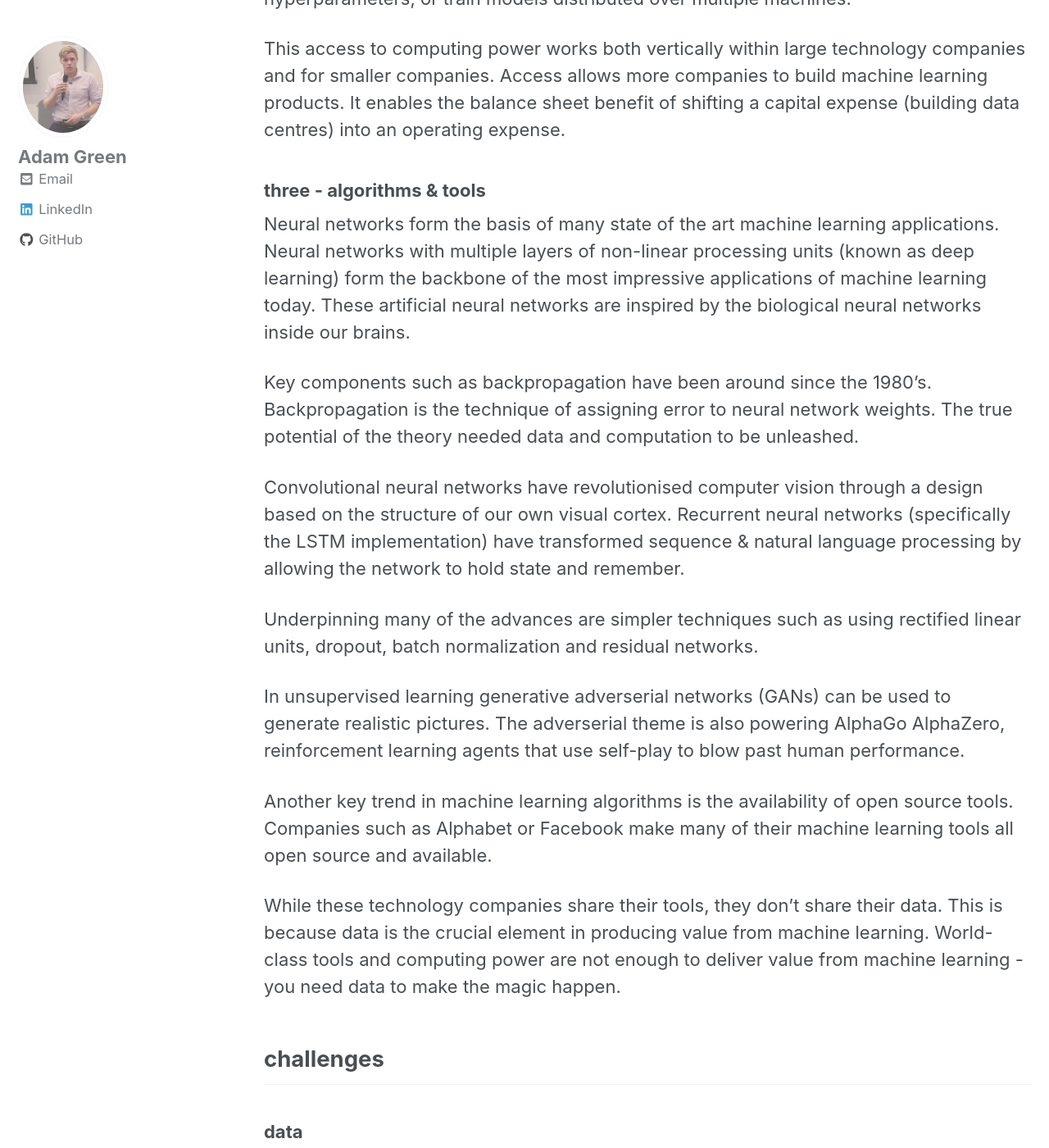
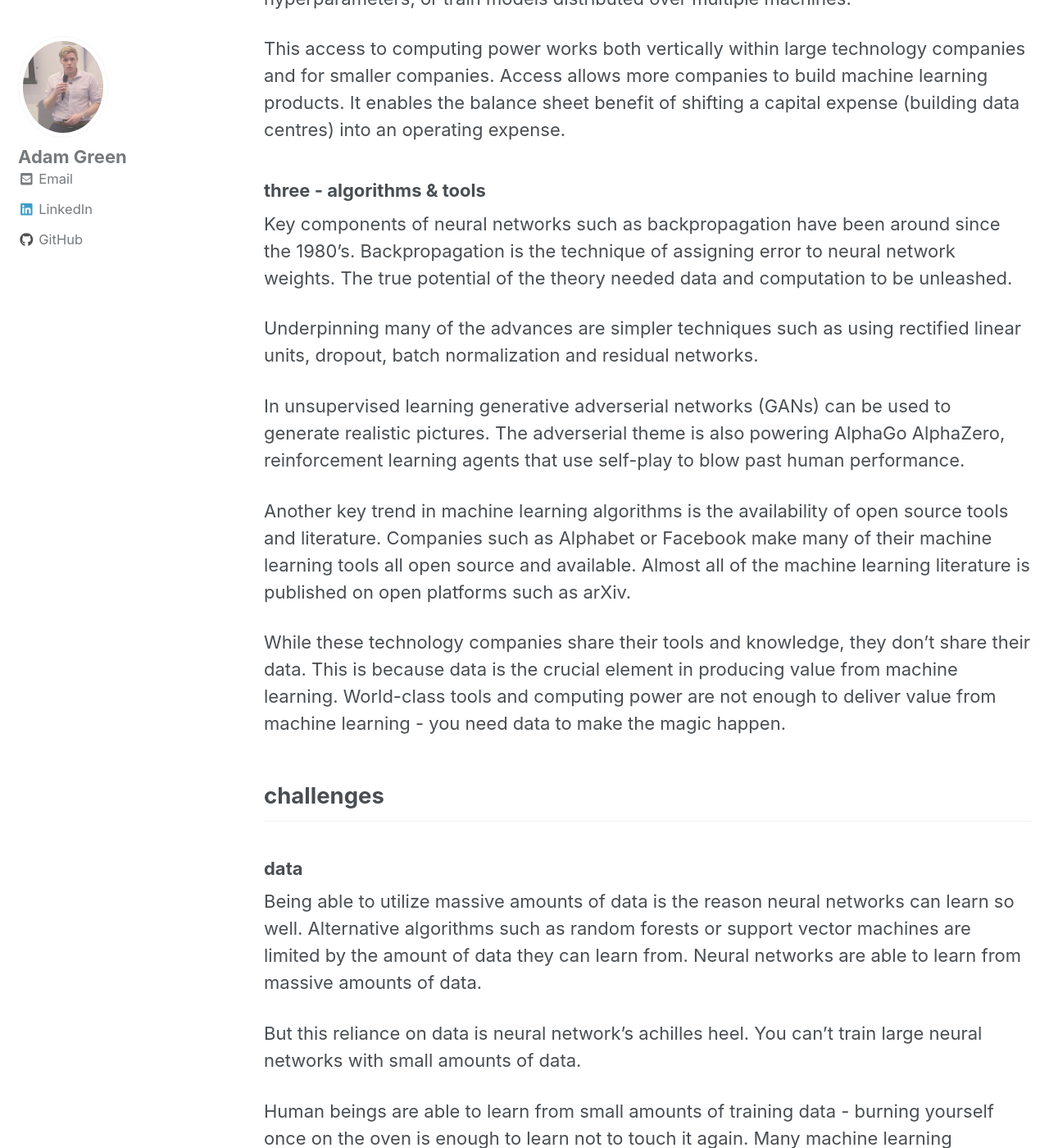
Before and after one commit to ADGEfficiency/adgefficiency.github.io, a Jekyll site: the page built from _posts/2017-04-30-machine-learning-in-energy-part-one.md, in a window 1280 px wide and 1400 px high, scrolled down 6884 px. Shown: the whole window at 82% size. Built offline with Jekyll 4.4.1, drawn with Linux system fonts in a browser that asks for light colours; nearby versions of some CDN libraries; some of the changed text lies outside the part shown.

Commit message:
site cleanup

```diff
--- a/_posts/2017-04-30-machine-learning-in-energy-part-one.md
+++ b/_posts/2017-04-30-machine-learning-in-energy-part-one.md
@@ -96,7 +96,7 @@
 
 In the early 2000's computer scientists innovated the use of graphics cards designed for gamers for machine learning. GPUs gave massive descreases in training times - reducing them from months to days. Rendering graphics involves matrix multiplication, which GPUs are optimized for. Matrix multiplication is also the operation that is used in training neural networks.
 
-This speed up is important. **Most of our understanding of machine learning is empirical** . This knowledge is built up faster by reducing the training time of machine learning models.
+This speed up is important. **Most of our understanding of machine learning is empirical**. This knowledge is built up faster by reducing the training time of machine learning models.
 
 The second trend is the availability of computing power - also known as cloud computing.  The cloud gives access to computation and data storage at scale on a variable cost basis.  Platforms such as Amazon Web Services or Google Cloud allow on-demand access to a large amount of GPU-enabled computing power with cheap data storage alongside it.
 
@@ -106,19 +106,15 @@
 
 ### three - algorithms & tools
 
-Neural networks form the basis of many state of the art machine learning applications. Neural networks with multiple layers of non-linear processing units (known as deep learning) form the backbone of the most impressive applications of machine learning today. These artificial neural networks are inspired by the biological neural networks inside our brains.
-
-Key components such as backpropagation have been around since the 1980's.  Backpropagation is the technique of assigning error to neural network weights.  The true potential of the theory needed data and computation to be unleashed.
-
-Convolutional neural networks have revolutionised computer vision through a design based on the structure of our own visual cortex. Recurrent neural networks (specifically the LSTM implementation) have transformed sequence & natural language processing by allowing the network to hold state and remember.
+Key components of neural networks such as backpropagation have been around since the 1980's.  Backpropagation is the technique of assigning error to neural network weights.  The true potential of the theory needed data and computation to be unleashed.
 
 Underpinning many of the advances are simpler techniques such as using rectified linear units, dropout, batch normalization and residual networks.
 
 In unsupervised learning generative adverserial networks (GANs) can be used to generate realistic pictures.  The adverserial theme is also powering AlphaGo AlphaZero, reinforcement learning agents that use self-play to blow past human performance.
 
-Another key trend in machine learning algorithms is the availability of open source tools. Companies such as Alphabet or Facebook make many of their machine learning tools all open source and available.
+Another key trend in machine learning algorithms is the availability of open source tools and literature. Companies such as Alphabet or Facebook make many of their machine learning tools all open source and available.  Almost all of the machine learning literature is published on open platforms such as arXiv.
 
-While these technology companies share their tools, they don't share their data. This is because data is the crucial element in producing value from machine learning. World-class tools and computing power are not enough to deliver value from machine learning - you need data to make the magic happen.
+While these technology companies share their tools and knowledge, they don't share their data. This is because data is the crucial element in producing value from machine learning. World-class tools and computing power are not enough to deliver value from machine learning - you need data to make the magic happen.
 
 ## challenges
 
@@ -142,7 +138,7 @@
 
 ### misuse of narrow AI by humans
 
-The major risk and challenge in artificial intelligence is not from a superhuman AI that turns the world into paperclips.  It's from groups of humans using the superhuman ability of machine learning in specific, narrow areas in immoral ways.  Generative adverserial networks (GANs) can now be used to generate fake video - the final destination of 'fake news'.  Advanced computer vision techniques can be used to improve the tracking citizens throughout cities.
+The major risk and challenge in artificial intelligence is not from a superhuman AI that turns the world into paperclips.  It's from groups of humans using the superhuman ability of machine learning in specific, narrow areas in immoral ways.  GANs can now be used to generate fake video - the final destination of 'fake news'.  Advanced computer vision techniques can be used to improve the tracking citizens throughout cities by their governments.
 
 The reason these risks are higher than a superhuman AI is that narrow AI progress will always be ahead of more general AI.  We already have the ability to generate fake video using GANs.  I can reccomend the blog post [What Worries Me About AI by François Chollet](https://medium.com/@francois.chollet/what-worries-me-about-ai-ed9df072b704) that expands upon this misue of narrow AI concept in the context of social media.
 
```
Also changed, not shown: other parts of _posts/2017-04-30-machine-learning-in-energy-part-one.md (+1 -1 lines).
